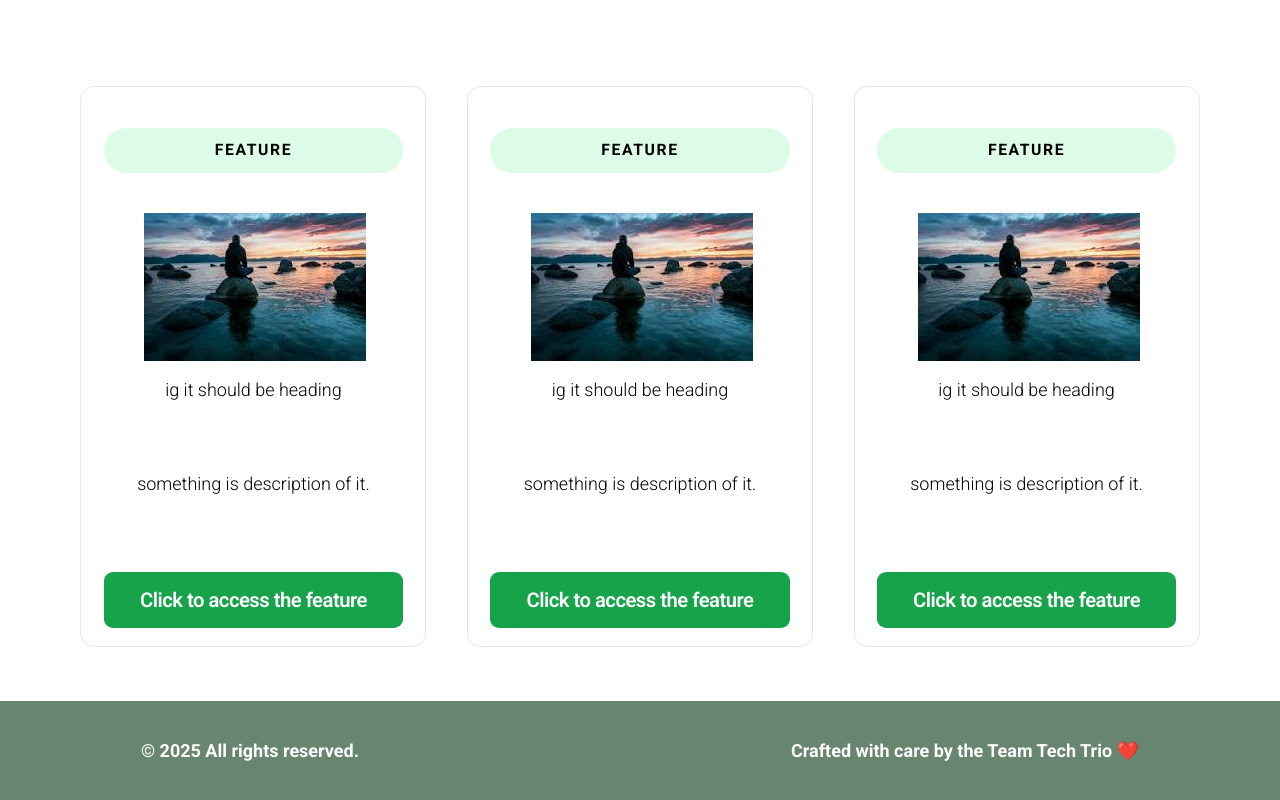
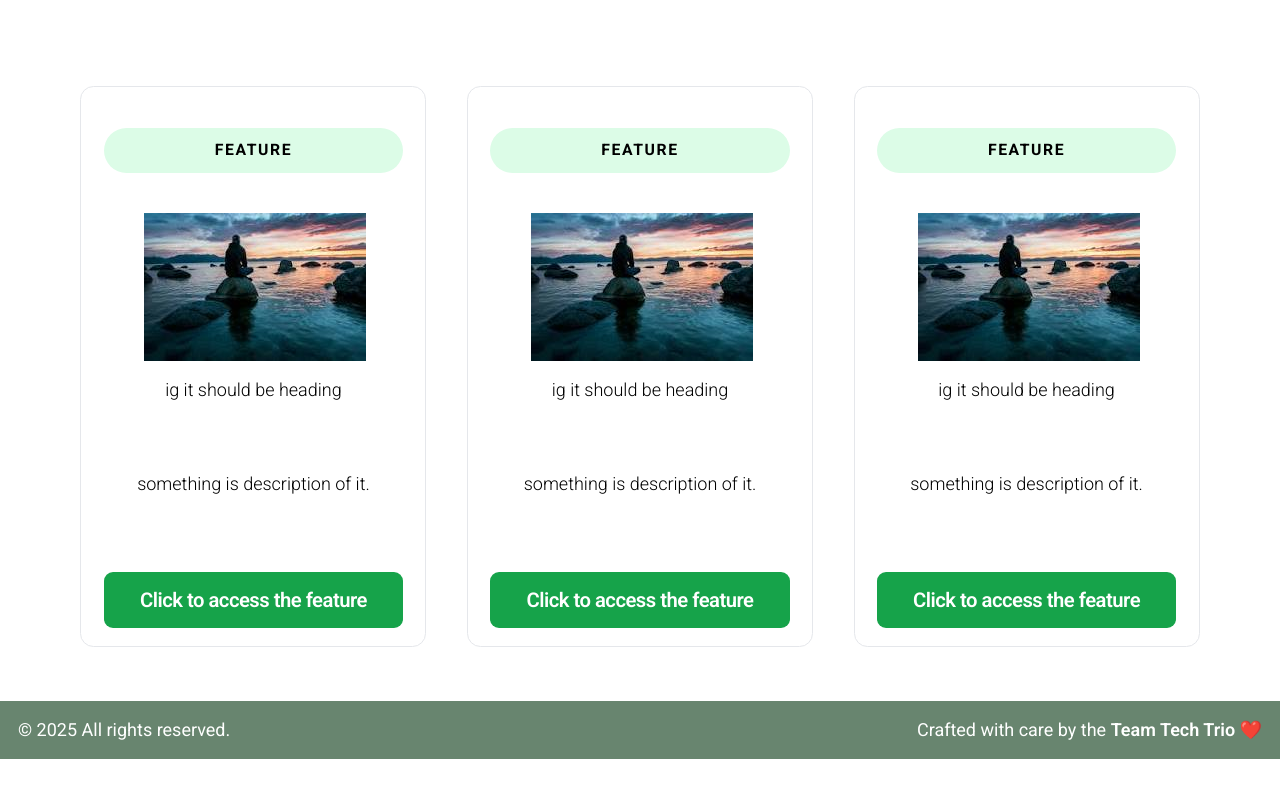
Before and after one commit to BhaveshGadling77/Simhastha_hackthon_project, a React (Vite) app in the folder frontend/: page / in a window 1280 px wide. Shown: the part 904-1704 px from the top of the page. After the commit the page ends 1663 px from the top, so only its background shows below. Built offline with nearby package versions, Linux system fonts and the light colour scheme; a web font is replaced by a local one.

Commit message:
Footer updated

```diff
--- a/frontend/src/App.jsx
+++ b/frontend/src/App.jsx
@@ -11,6 +11,7 @@ function App() {
 
   return (
     <>
+      <div className="min-h-screen flex flex-col">
         <Navbar />
         <Tagline />
         <div className="space-x-9 justify-center align-middle text-center">
@@ -21,6 +22,7 @@ function App() {
         <br />
         <br />
         <Footer />
+      </div>
     </>
   );
 }
--- a/frontend/src/components/footer.jsx
+++ b/frontend/src/components/footer.jsx
@@ -1,15 +1,13 @@
 function Footer() {
   return (
-    <div className="bg-navBgC p-8 relative text-center text-white font-bold" id="Name">
-      <div className="inline-block text-start mr-96">
-        <p className="">© 2025 All rights reserved.</p>
+    <footer className="bg-navBgC text-white py-4 text-sm mt-auto">
+      <div className="max-w-7xl mx-auto px-4 flex flex-col sm:flex-row justify-between items-center">
+        <span>© 2025 All rights reserved.</span>
+        <span>
+          Crafted with care by the <span className="font-semibold">Team Tech Trio</span> ❤️
+        </span>
       </div>
-      <div className="inline-block text-left">
-        <p >
-          Crafted with care by the Team Tech Trio ❤️
-        </p>
-      </div>
-    </div>
+    </footer>
   );
 }
 
```
Lines whose indentation alone changed are shown as unchanged.
